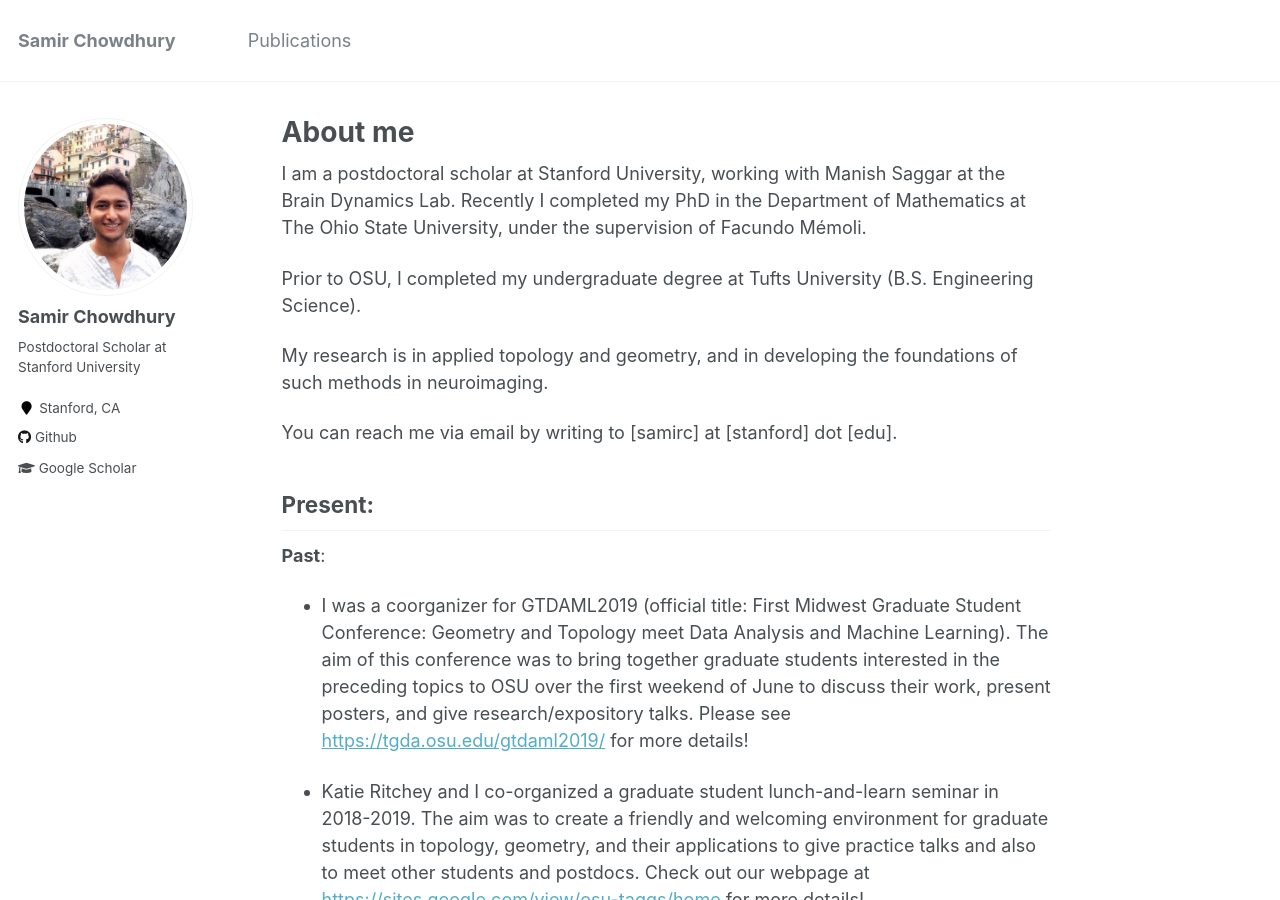
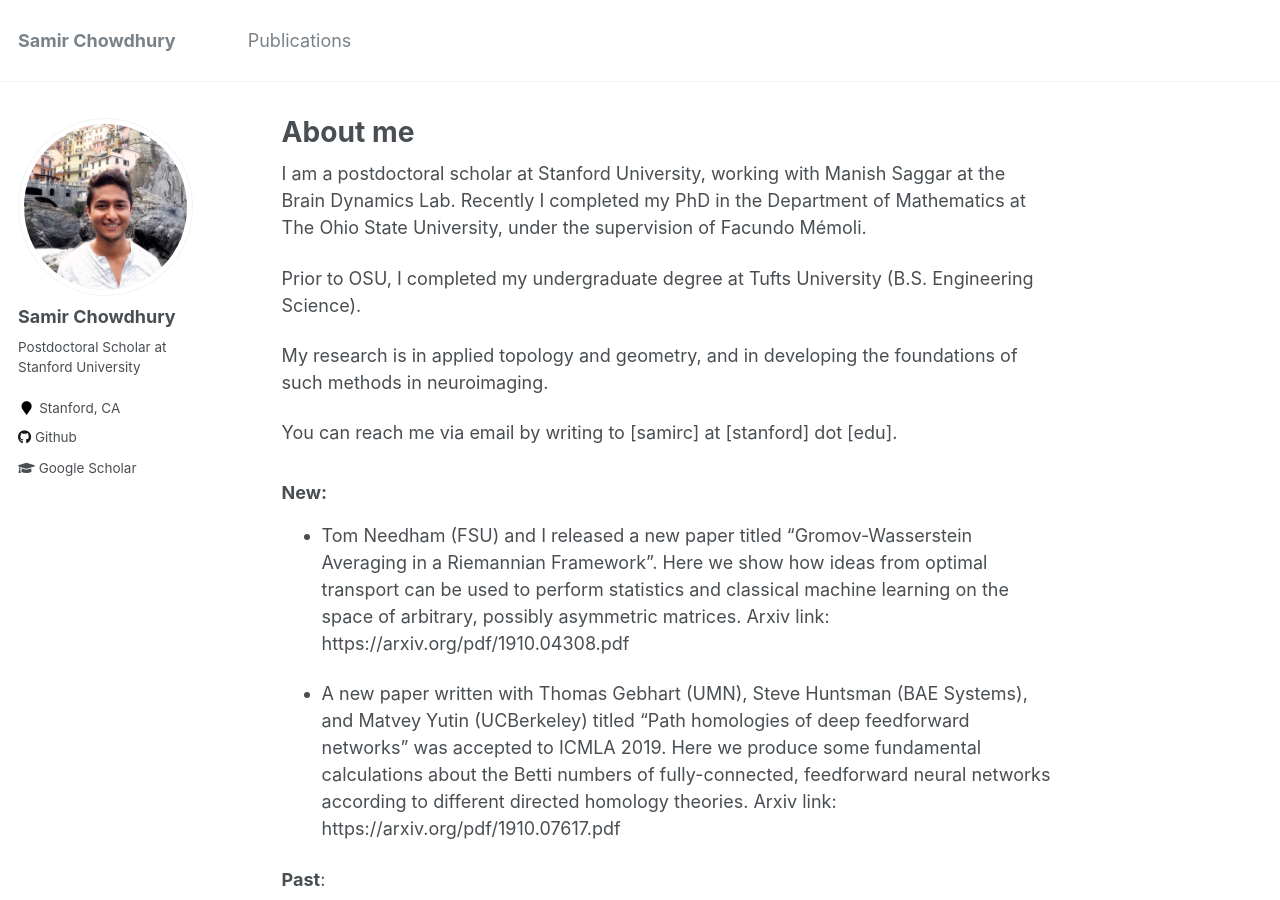
Before and after one commit to samirchowdhury/samirchowdhury.github.io, a Jekyll site: the page built from _pages/about.md, in a window 1280 px wide and 900 px high. Built offline with Jekyll 4.4.1, drawn with Linux system fonts in a browser that asks for light colours.

Commit message:
Updated about.md

```diff
--- a/_pages/about.md
+++ b/_pages/about.md
@@ -20,9 +22,15 @@ My research is in applied topology and geometry, and in developing the foundatio
 
 You can reach me via email by writing to [samirc] at [stanford] dot [edu].
 
-[comment]: <> **New**: I'll be a coorganizer for GTDAML2019 (official title: First Midwest Graduate Student Conference: Geometry and Topology meet Data Analysis and Machine Learning). The aim of this conference is to bring together graduate students interested in the preceding topics to OSU over the first weekend of June to discuss their work, present posters, and give research/expository talks. Please see <https://tgda.osu.edu/gtdaml2019/> for more details!
+<!--
+**New**: I'll be a coorganizer for GTDAML2019 (official title: First Midwest Graduate Student Conference: Geometry and Topology meet Data Analysis and Machine Learning). The aim of this conference is to bring together graduate students interested in the preceding topics to OSU over the first weekend of June to discuss their work, present posters, and give research/expository talks. Please see <https://tgda.osu.edu/gtdaml2019/> for more details!
+-->
 
-## Present:
+### New:
+
+- Tom Needham (FSU) and I released a new paper titled "Gromov-Wasserstein Averaging in a Riemannian Framework". Here we show how ideas from optimal transport can be used to perform statistics and classical machine learning on the space of arbitrary, possibly asymmetric matrices. Arxiv link: https://arxiv.org/pdf/1910.04308.pdf
+
+- A new paper written with Thomas Gebhart (UMN), Steve Huntsman (BAE Systems), and Matvey Yutin (UCBerkeley) titled "Path homologies of deep feedforward networks" was accepted to ICMLA 2019. Here we produce some fundamental calculations about the Betti numbers of fully-connected, feedforward neural networks according to different directed homology theories. Arxiv link: https://arxiv.org/pdf/1910.07617.pdf
 
 **Past**:
 
```
Also changed, not shown: other parts of _pages/about.md (+3 -1 lines).
